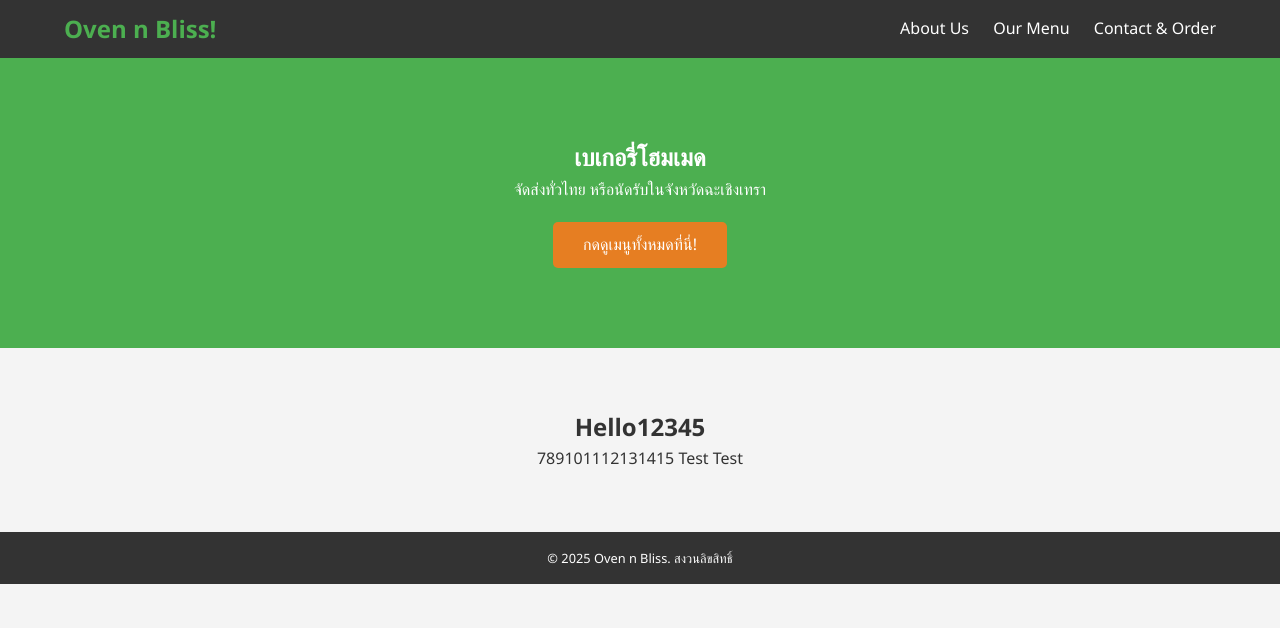
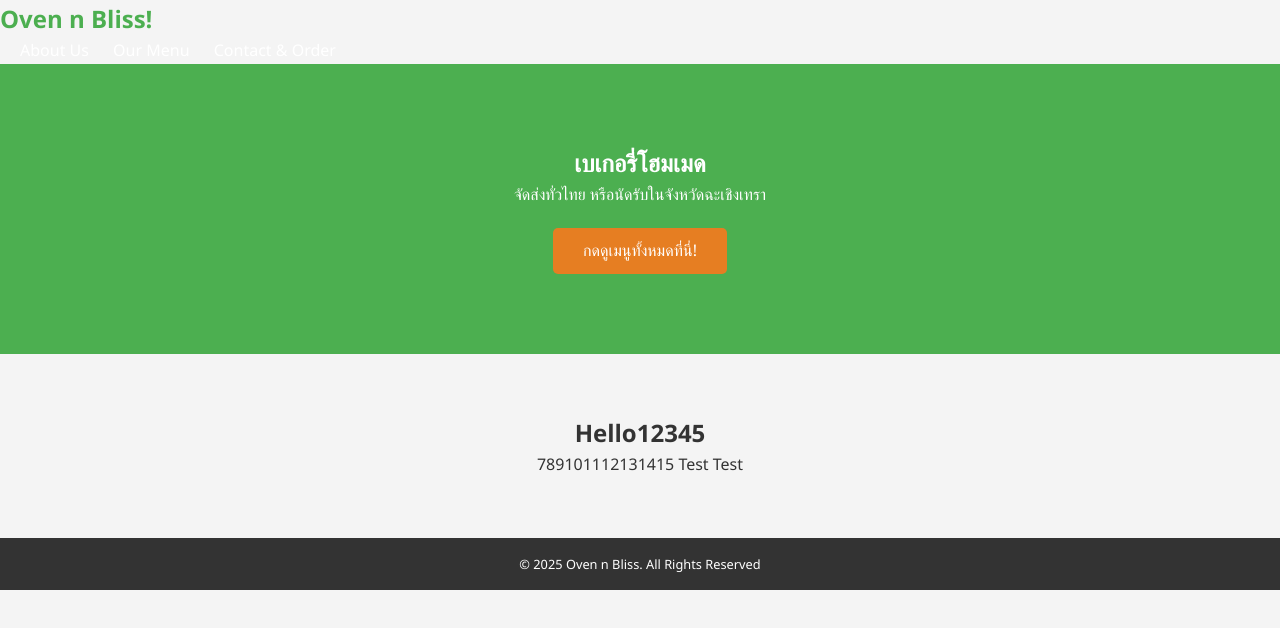
Before and after one commit to gamlism88/kanyaporn-ws.github.io, a website: page index.html in a window 1280 px wide. Drawn offline with Linux system fonts and the light colour scheme.

Commit message:
Update header and footer content in index.html

```diff
--- a/index.html
+++ b/index.html
@@ -4,11 +4,12 @@
     <meta charset="UTF-8">
     <meta name="viewport" content="width=device-width, initial-scale=1.0">
     <title>Oven n Bliss - Homemade Bakery</title>
+    <link href="https://fonts.googleapis.com/css2?family=Prompt:wght@300;400;700&display=swap" rel="stylesheet">
     <link rel="stylesheet" href="style.css">
 </head>
 <body>
 
-    <header class="main-header">
+    <header>
         <div class="logo">Oven n Bliss!</div>
         <nav>
             <a href="#about">About Us</a>
@@ -31,7 +32,7 @@
     </section>
 
     <footer class="main-footer">
-        <p>&copy; 2025 Oven n Bliss. สงวนลิขสิทธิ์</p>
+        <p>&copy; 2025 Oven n Bliss. All Rights Reserved</p>
     </footer>
 
 </body>
```
